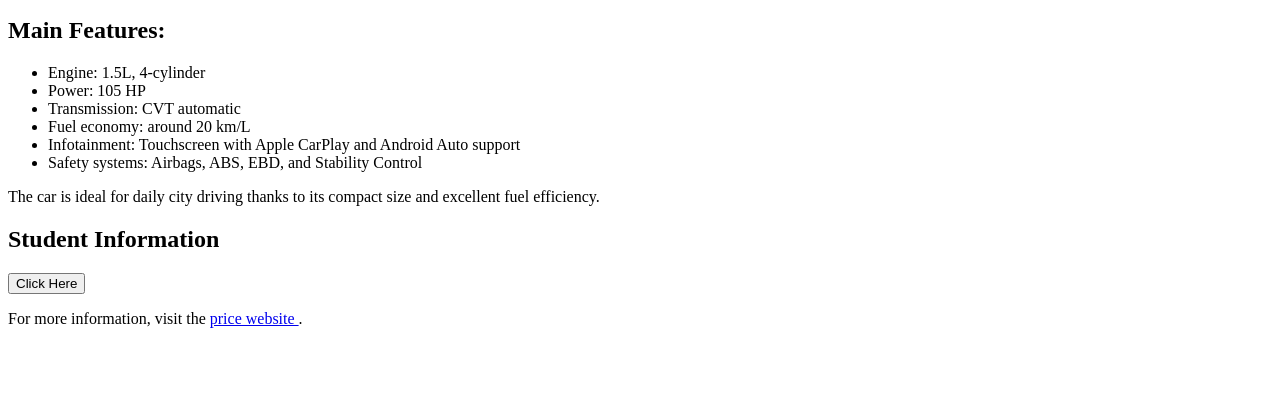
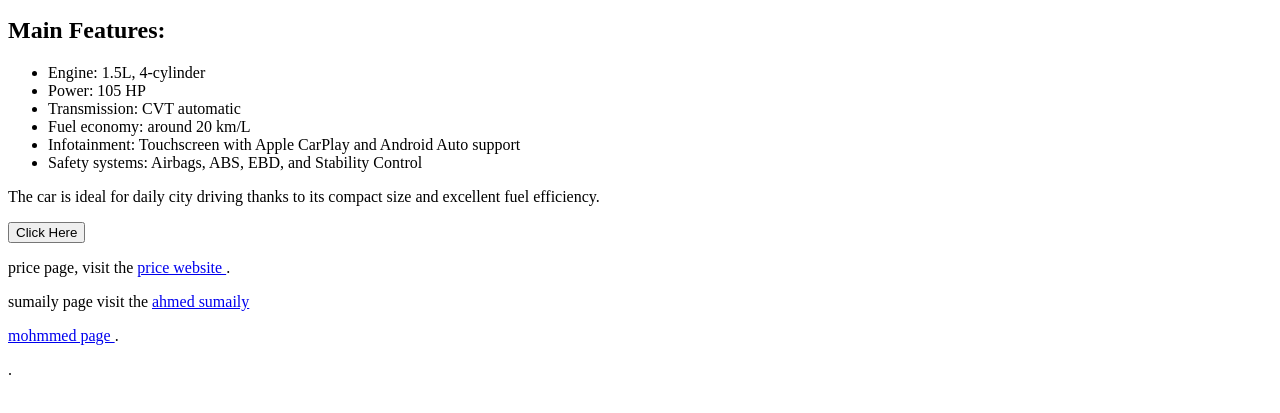
Before and after one commit to alyraalbraa-design/Toyota-Yaris-2023-, a plain HTML site: page index.html in a window 1280 px wide. Shown: the part 105-518 px from the top of the page. Drawn offline with Linux system fonts and the light colour scheme.

Commit message:
Update index.html with additional links
Added links to Ahmed Sumaily and Mohmmed pages.

```diff
--- a/index.html
+++ b/index.html
@@ -25,19 +25,31 @@ It comes with a 1.5-liter 4-cylinder engine producing around 105 horsepower, pai
 The car is ideal for daily city driving thanks to its compact size and excellent fuel efficiency.
 </p>
 
-<h2>Student Information</h2>
+
 <a href="https://joyful-melomakarona-747401.netlify.app//" target="_blank">
   <button>Click Here</button>
 </a>
 
 
 <p>
-For more information, visit the
+price page, visit the
 <a href="https://alyraalbraa-design.github.io/yaris-price/" target="_blank" rel="noopener noreferrer">
 price website
 </a>.
 </p>
+<p>
+sumaily page visit the
+<a href="https://mb-k2.github.io/mohmmed/" target="_blank" rel="noopener noreferrer">
+ahmed sumaily
+<p/>
+
+<a href="https://mb-k2.github.io/mohmmed-/" target="_blank" rel="noopener noreferrer">
+mohmmed page
+</a>.
+</p>
+</a>.
+</p>
+
 
 </body>
-
 </html>
```
